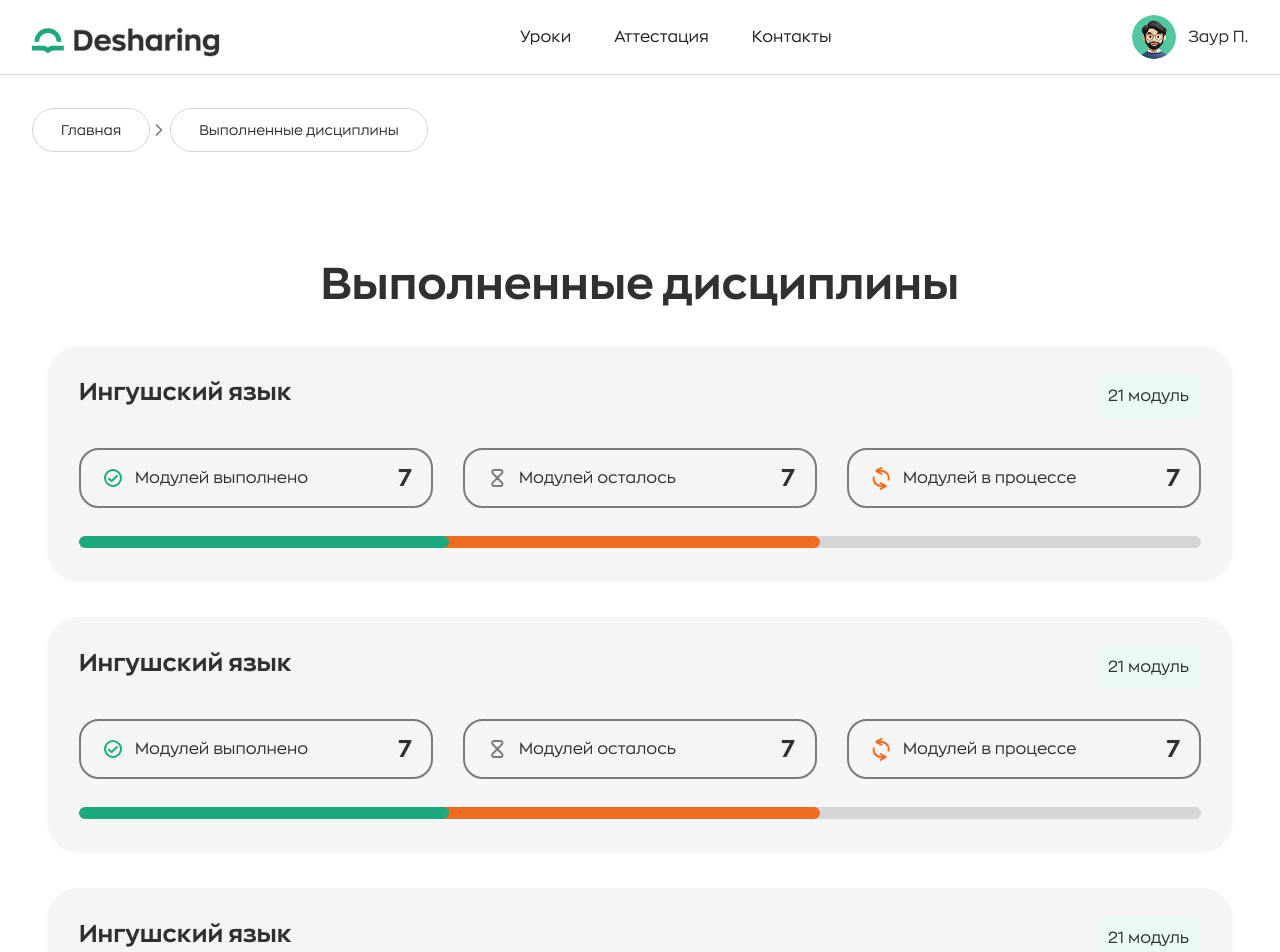
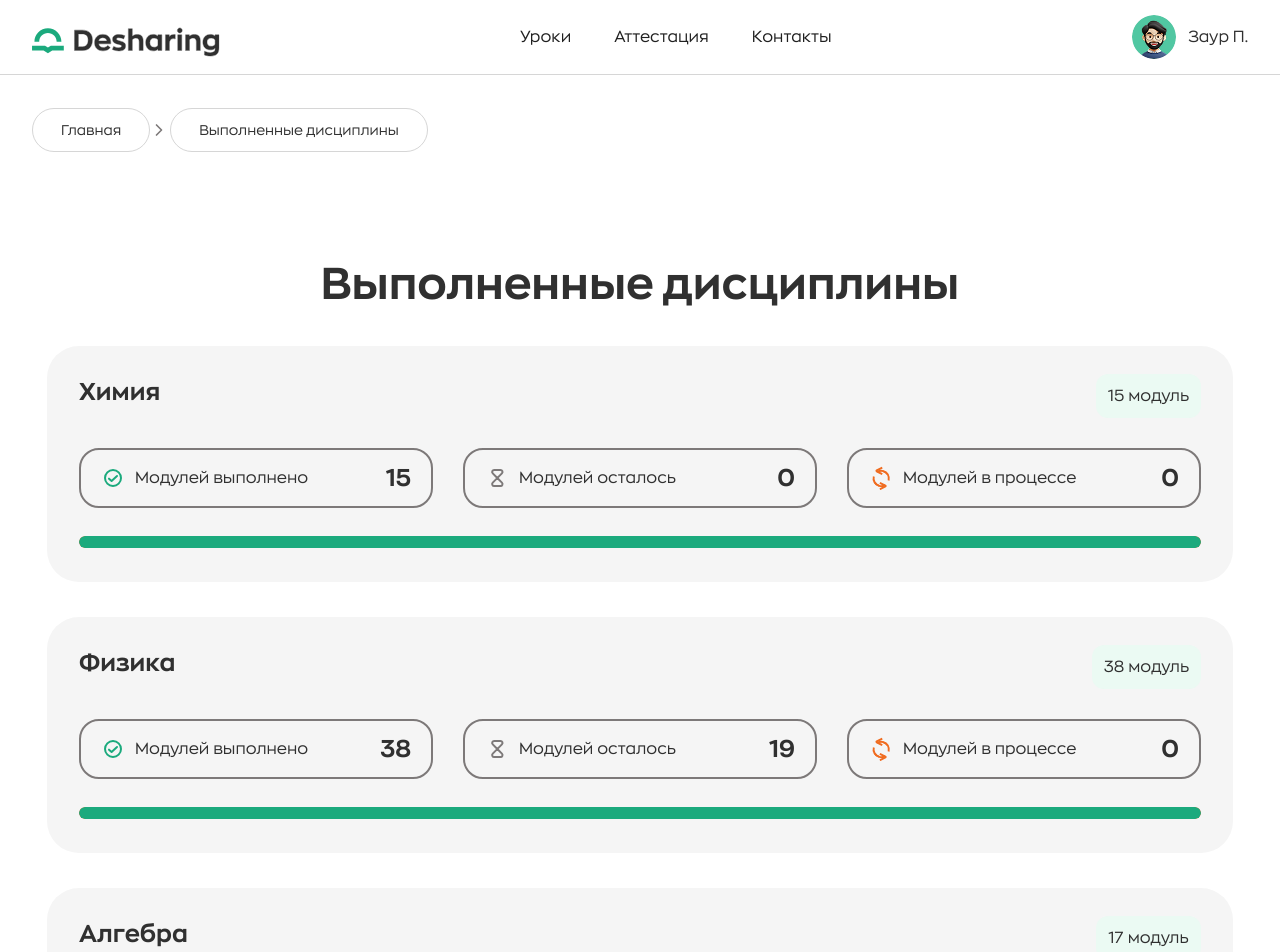
Before and after one commit to MilleniumIT06/deshar-frontend, a Next.js app: page /completed-courses in a window 1280 px wide. Shown: the top 952 px of the page. Built offline with nearby package versions, Linux system fonts and the light colour scheme; a web font is replaced by a local one.

Commit message:
style:change some styles, chor:add mock data

```diff
--- a/src/components/CompletedCourses/index.tsx
+++ b/src/components/CompletedCourses/index.tsx
@@ -6,14 +6,29 @@ export const CompletedCourses = () => {
     return (
         <section className={styles.completedCourses}>
             <div className="container">
-               <div className={styles.inner}>
-               <h1 className="section__title">Выполненные дисциплины</h1>
-                <div className={styles.lessons}>
-                <LessonProgressCard/>
-                <LessonProgressCard/>
-                <LessonProgressCard/>
+                <div className={styles.inner}>
+                    <h1 className="section__title">Выполненные дисциплины</h1>
+                    <div className={styles.lessons}>
+                        <LessonProgressCard
+                            title='Химия'
+                            countOfFinishedModules={15}
+                            countOfLeftModules={0}
+                            countOfModules={15}
+                            countOfProcessModules={0} />
+                        <LessonProgressCard
+                            title="Физика"
+                            countOfFinishedModules={38}
+                            countOfLeftModules={19}
+                            countOfModules={38}
+                            countOfProcessModules={0} />
+                        <LessonProgressCard
+                            title='Алгебра'
+                            countOfFinishedModules={17}
+                            countOfLeftModules={0}
+                            countOfModules={17}
+                            countOfProcessModules={19} />
+                    </div>
                 </div>
-               </div>
             </div>
         </section>
     )
--- a/src/features/auth/SignIn/ui/SignInForm/index.tsx
+++ b/src/features/auth/SignIn/ui/SignInForm/index.tsx
@@ -28,8 +28,6 @@ export const SignInForm = () => {
                     <Input
                         type="password"
                         placeholder="Введите пароль"
-                        visibleValue={vis}
-                        handleVisible={handleVisible}
                         className={styles.input}
                     />
                     <Button className={styles.btn} size="medium">
--- a/src/shared/ui/Input/styles.module.scss
+++ b/src/shared/ui/Input/styles.module.scss
@@ -101,10 +101,10 @@
 }
 .visibilityButton {
 	background: transparent;
-    border:none;
+	border: none;
 	padding: 0;
 	cursor: pointer;
-    color:var(--neutral-medium);
+	color: var(--neutral-medium);
 }
 .visibilityButton svg {
 	stroke: var(--neutral-medium);
@@ -120,6 +120,6 @@
 	position: absolute;
 	top: -25px;
 	left: 20px;
-  color:red;
+	color: red;
 	font-size: 14px;
 }
--- a/src/widgets/LessonProgressCard/ProgressCounter/styles.module.scss
+++ b/src/widgets/LessonProgressCard/ProgressCounter/styles.module.scss
@@ -25,7 +25,6 @@
 	&__info {
 		display: flex;
 		align-items: center;
-		margin-right: 90px;
 		gap: 10px;
 	}
 	&__title {
```
Also changed, not shown: src/app/(auth)/sign-up/page.tsx (+8 -6 lines), src/app/(private)/completed-courses/page.tsx (+4 -4 lines), src/app/page.module.scss (+8 -4 lines), src/features/auth/SignIn/ui/SignInForm/styles.module.scss (+17 -0 lines), public/signInBg.png (added), public/signUpBg.png (added). Lines whose indentation alone changed are shown as unchanged.
